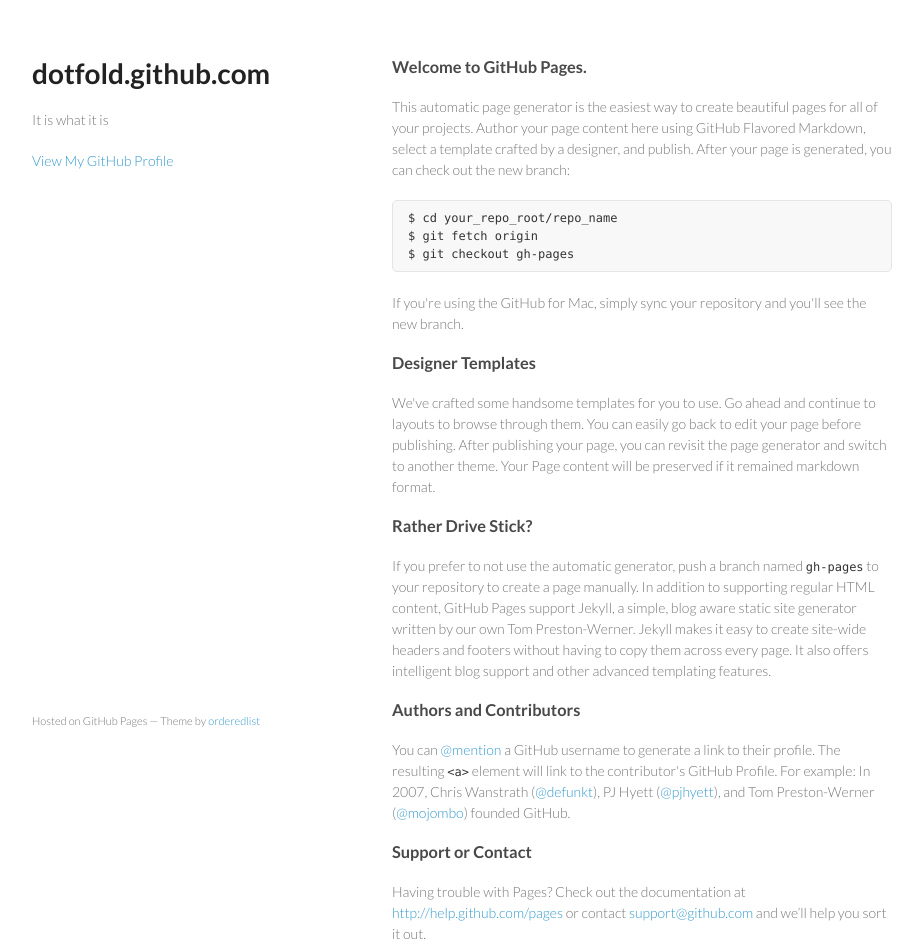
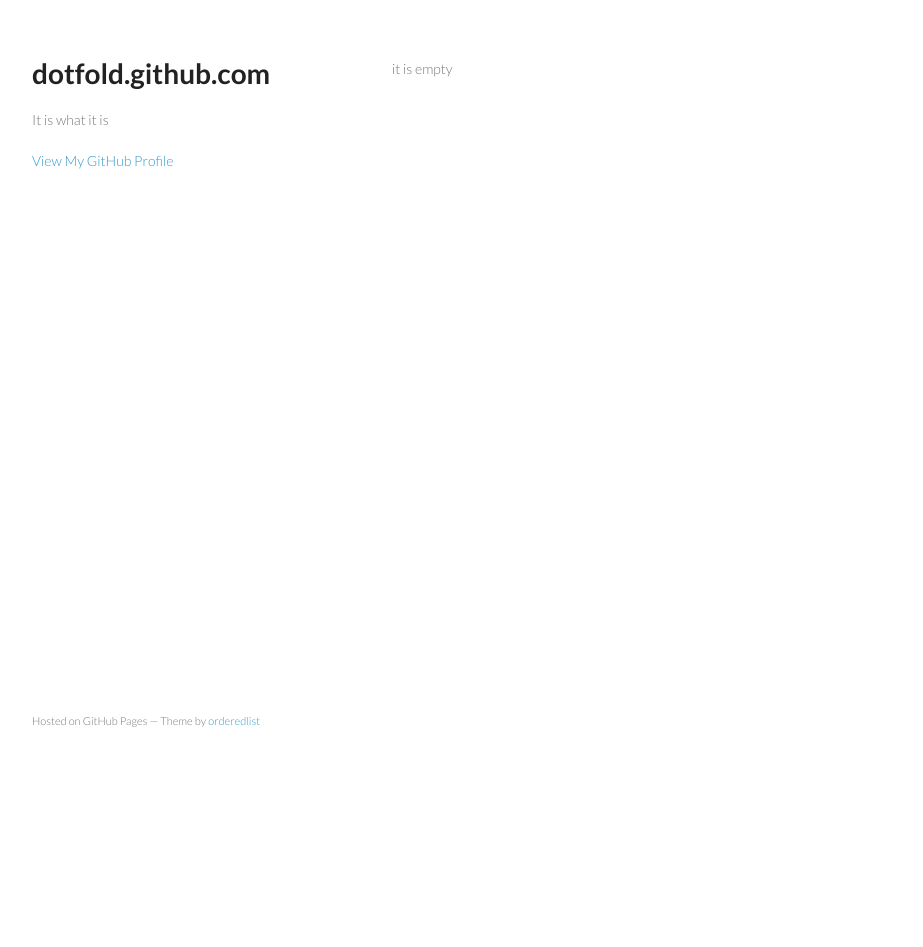
Before and after one commit to dotfold/dotfold.github.com, a plain HTML site: page index.html in a window 1280 px wide. Shown: the whole page, without its empty margins (178-1101 px from the left). After the commit the page ends 800 px from the top, so only its background shows below. Drawn offline with Linux system fonts and the light colour scheme.

Commit message:
Replace master branch with page content via GitHub

```diff
--- a/index.html
+++ b/index.html
@@ -23,32 +23,7 @@
 
       </header>
       <section>
-        <h3>Welcome to GitHub Pages.</h3>
-
-<p>This automatic page generator is the easiest way to create beautiful pages for all of your projects. Author your page content here using GitHub Flavored Markdown, select a template crafted by a designer, and publish. After your page is generated, you can check out the new branch:</p>
-
-<pre><code>$ cd your_repo_root/repo_name
-$ git fetch origin
-$ git checkout gh-pages
-</code></pre>
-
-<p>If you're using the GitHub for Mac, simply sync your repository and you'll see the new branch.</p>
-
-<h3>Designer Templates</h3>
-
-<p>We've crafted some handsome templates for you to use. Go ahead and continue to layouts to browse through them. You can easily go back to edit your page before publishing. After publishing your page, you can revisit the page generator and switch to another theme. Your Page content will be preserved if it remained markdown format.</p>
-
-<h3>Rather Drive Stick?</h3>
-
-<p>If you prefer to not use the automatic generator, push a branch named <code>gh-pages</code> to your repository to create a page manually. In addition to supporting regular HTML content, GitHub Pages support Jekyll, a simple, blog aware static site generator written by our own Tom Preston-Werner. Jekyll makes it easy to create site-wide headers and footers without having to copy them across every page. It also offers intelligent blog support and other advanced templating features.</p>
-
-<h3>Authors and Contributors</h3>
-
-<p>You can <a href="https://github.com/blog/821" class="user-mention">@mention</a> a GitHub username to generate a link to their profile. The resulting <code>&lt;a&gt;</code> element will link to the contributor's GitHub Profile. For example: In 2007, Chris Wanstrath (<a href="https://github.com/defunkt" class="user-mention">@defunkt</a>), PJ Hyett (<a href="https://github.com/pjhyett" class="user-mention">@pjhyett</a>), and Tom Preston-Werner (<a href="https://github.com/mojombo" class="user-mention">@mojombo</a>) founded GitHub.</p>
-
-<h3>Support or Contact</h3>
-
-<p>Having trouble with Pages? Check out the documentation at <a href="http://help.github.com/pages">http://help.github.com/pages</a> or contact <a href="mailto:support@github.com">support@github.com</a> and we’ll help you sort it out.</p>
+        <p>it is empty</p>
       </section>
       <footer>
         <p><small>Hosted on GitHub Pages &mdash; Theme by <a href="https://github.com/orderedlist">orderedlist</a></small></p>
```
Also changed, not shown: params.json (+1 -1 lines).
